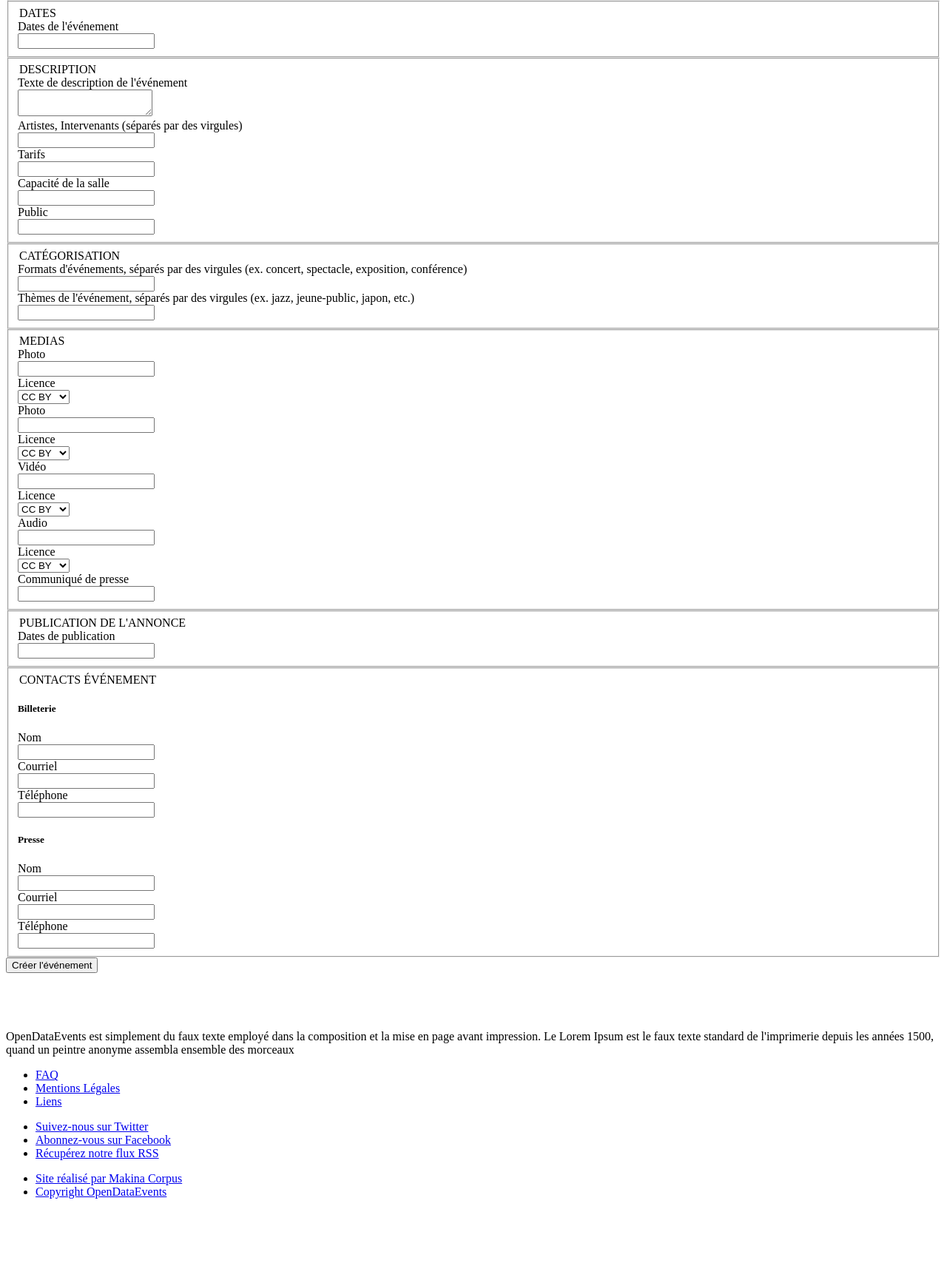
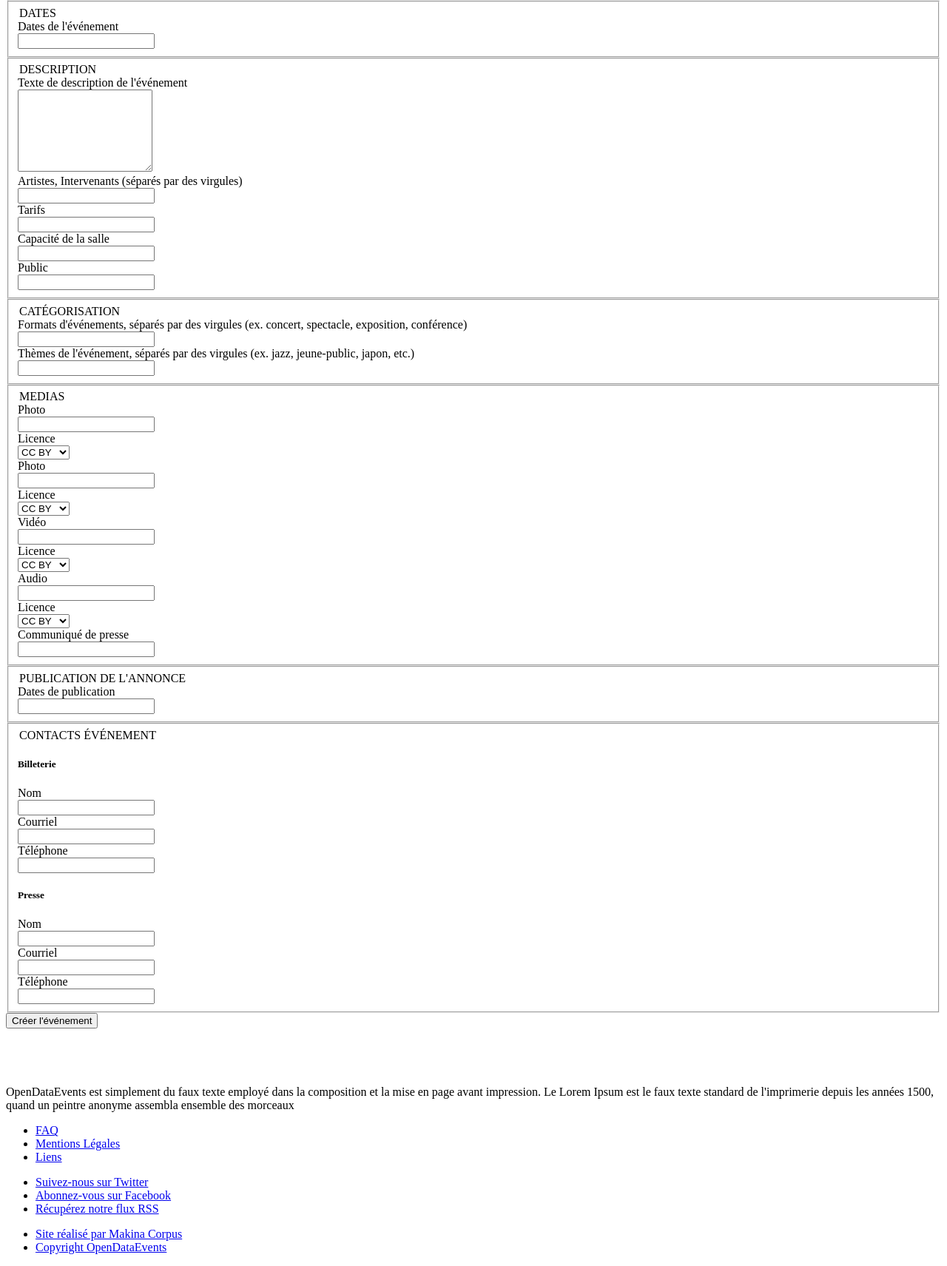
Before and after one commit to makinacorpus/django-ode, a Django app: page /events/create/ in a window 1280 px wide. Shown: the part 795-2506 px from the top of the page at 74% size. Before the commit the page ends 2415 px from the top, so only its background shows below. Run offline with Django 3.2, Linux system fonts and the light colour scheme; the visitor is signed in with stand-in values (Sample User, id 1); parts of the project's set-up code (start-up, migrations or seed data) failed here and were passed over; some libraries are stand-ins or nearby versions.

Commit message:
Agrandir champ description dans création événement
Fix #2122

```diff
--- a/frontend/templates/event_form.html
+++ b/frontend/templates/event_form.html
@@ -21,7 +21,7 @@
             </div>
         </div>
         <div class="row">
-      <div class="col-md-12">
+            <div class="col-md-4">
                 <div class="fieldWrapper {% if errors.title %}has-error{% endif %}">
                     <label  class="control-label" for="title">{% trans 'Titre' %}</label>
                     <div class="controls">
@@ -101,7 +101,7 @@
             </div>
         </div>
         <div class="row">
-      <div class="col-md-12">
+            <div class="col-md-4">
                 <div class="fieldWrapper {% if errors.daterange or errors.start_time or errors.end_time %}has-error{% endif %}">
                     <label class="control-label" for="daterange">{% trans "Dates de l'événement" %}</label>
                     <div class="controls">
@@ -130,16 +130,21 @@
             </div>
         </div>
         <div class="row">
-      <div class="col-md-4">
+            <div class="col-md-8">
                 <div class="fieldWrapper {% if errors.description %}has-error{% endif %}">
                     <label  class="control-label" for="description">{% trans "Texte de description de l'événement" %}</label>
                     <div class="controls">
-            <textarea class="form-control" id="description" name="description">{% if input %}{{ input.description }}{% endif %}</textarea>
+                        <textarea class="form-control" id="description"
+                            name="description" rows="7">{% if input %}{{ input.description }}{% endif %}</textarea>
                         {% if errors.description %}
                         <span class="help-block">{{ errors.description }}</span>
                         {% endif %}
                     </div>
                 </div>
+            </div>
+        </div>
+        <div class="row">
+            <div class="col-md-4">
                 <div class="fieldWrapper {% if errors.performers %}has-error{% endif %}">
                     <label  class="control-label" for="performers">{% trans 'Artistes, Intervenants (séparés par des virgules)' %}</label>
                     <div class="controls">
@@ -149,9 +154,6 @@
                         {% endif %}
                     </div>
                 </div>
-      </div>
-
-      <div class="col-md-4">
                 <div class="fieldWrapper {% if errors.price_information %}has-error{% endif %}">
                     <label  class="control-label" for="price_information">{% trans 'Tarifs' %}</label>
                     <div class="controls">
@@ -161,6 +163,9 @@
                         {% endif %}
                     </div>
                 </div>
+            </div>
+
+            <div class="col-md-4">
                 <div class="fieldWrapper {% if errors.location_capacity %}has-error{% endif %}">
                     <label  class="control-label" for="location_capacity">{% trans 'Capacité de la salle' %}</label>
                     <div class="controls">
@@ -190,7 +195,7 @@
             </div>
         </div>
         <div class="row">
-      <div class="col-md-12">
+            <div class="col-md-4">
                 <div class="fieldWrapper {% if errors.categories %}has-error{% endif %}">
                     <label class="control-label" for="categories">{% trans "Formats d'événements, séparés par des virgules (ex. concert, spectacle, exposition, conférence)" %}</label>
                     <div class="controls">
@@ -340,7 +345,7 @@
         </div>
 
         <div class="row">
-      <div class="col-md-12">
+            <div class="col-md-4">
                 <div class="fieldWrapper {% if errors.press_url %}has-error{% endif %}">
                     <label class="control-label" for="press_url">{% trans 'Communiqué de presse' %}</label>
                     <div class="controls">
@@ -361,7 +366,7 @@
             </div>
         </div>
         <div class="row">
-      <div class="col-md-12">
+            <div class="col-md-4">
                 <div class="fieldWrapper {% if errors.daterange_publication %}has-error{% endif %}">
                     <label class="control-label" for="daterange_publication">{% trans 'Dates de publication' %}</label>
                     <div class="controls">
```
Also changed, not shown: static/css/style.less (+8 -2 lines). Lines whose indentation alone changed are shown as unchanged.
